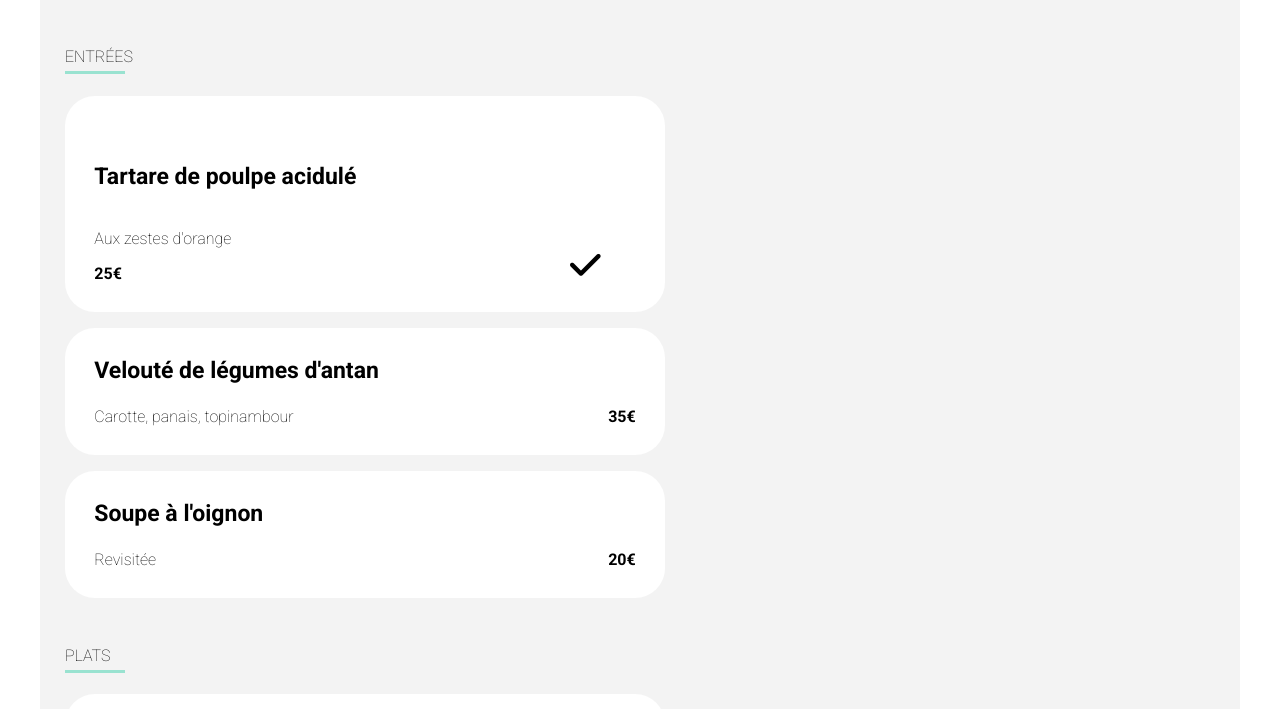
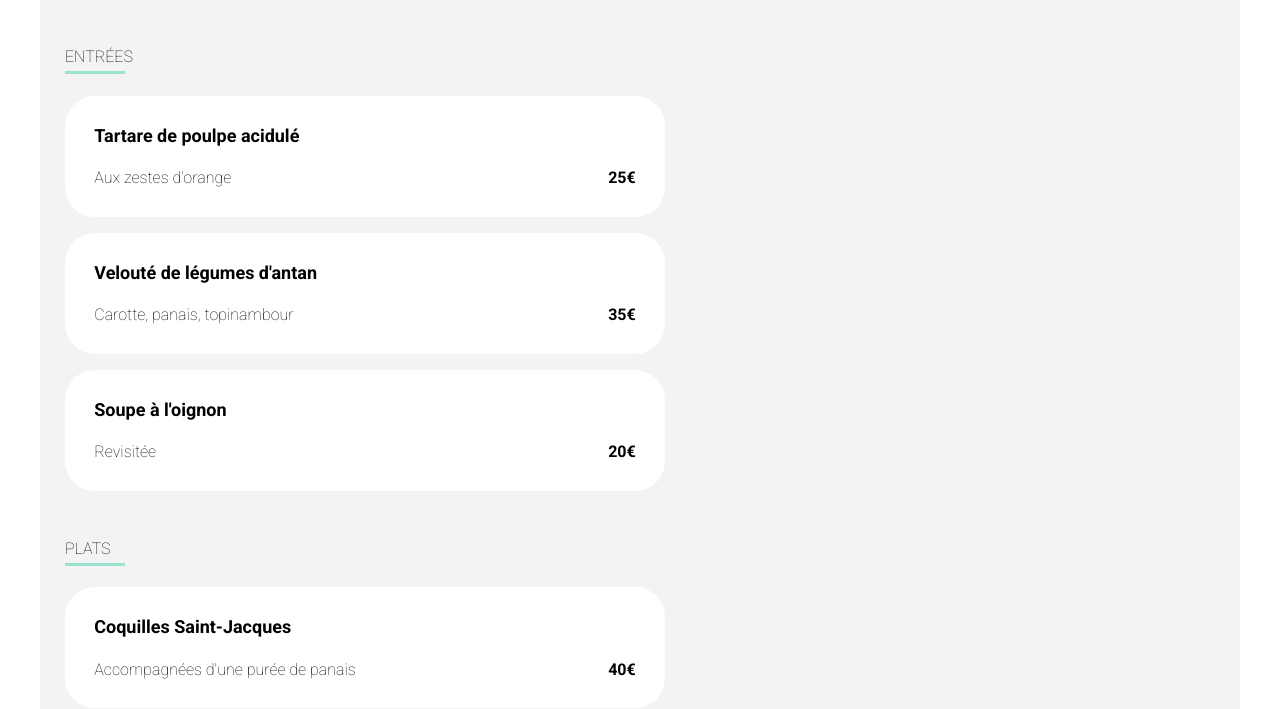
Before and after one commit to ElodieCara/P3-OhMyFood, a website: page a-la-francaise.html in a window 1280 px wide. Shown: the part 949-1658 px from the top of the page. Drawn offline with Linux system fonts and the light colour scheme; a web font is replaced by a local one.

Commit message:
maj cards menu

```diff
--- a/a-la-francaise.html
+++ b/a-la-francaise.html
@@ -34,14 +34,11 @@
                 <div class="menu">
                     <h4>Entrées</h4>
                     <div class="menu__content menu__content--anim">
-                        <div class="menu__content__text">
-                            <h5>Tartare de poulpe acidulé</h5>
-                            <p>Aux zestes d'orange</p>
-                            <span>25€</span>
-                        </div>
-                        <div class="menu__content__anim">
-                            <i class="fa-solid fa-check"></i>
-                        </div>
+                        <h5>Tartare de poulpe acidulé</h5>
+                        <p>Aux zestes d'orange</p>
+                        <span>25€</span>
+                       <!-- <span class="menu__content--anim__icon"></span> <i class="fa-solid fa-check"></i> -->
+
                     </div>
                     <div class="menu__content">
                         <h5>Velouté de légumes d'antan</h5>
--- a/sass/Composants/_cards.scss
+++ b/sass/Composants/_cards.scss
@@ -95,6 +95,7 @@
 
 
     &__content {
+        transition: all 0.45 cubic-bezier(0.645, 0.045, 0.355, 1);
         display: flex;
         flex-wrap: wrap;
         justify-content: space-between;
@@ -103,6 +104,7 @@
         border-radius: 30px;
         padding: 3%;
         margin-bottom: 1rem;
+        cursor: pointer;
 
 
         &>* {
@@ -110,20 +112,25 @@
             padding: 2%;
         }
 
+        // &:not(focus):invalid {}
 
-        &__anim {
-            width: 50px;
-            height: 50px;
-            background: $tertiary-color;
+        // &:focus {}
 
-            & i {
-                padding: 50px;
-                background-color: $tertiary-color;
-                color: white;
-            }
-        }
+        // &--anim {
+        //     position: absolute;
+        //     & i {
+        //         position:relative;
+        //     }
+        // }
+
+
+
+
     }
+
 }
+
+
 
 .btn__purple {
     display: flex;
--- a/sass/base/_typo.scss
+++ b/sass/base/_typo.scss
@@ -43,7 +43,7 @@ h3 {
     }
 
     h5 {
-        font-size: 23px;
+        font-size: 18px;
 
         width: 100%;
         height: 100%;
```
Also changed, not shown: public/css/style.css, 1 other file.
